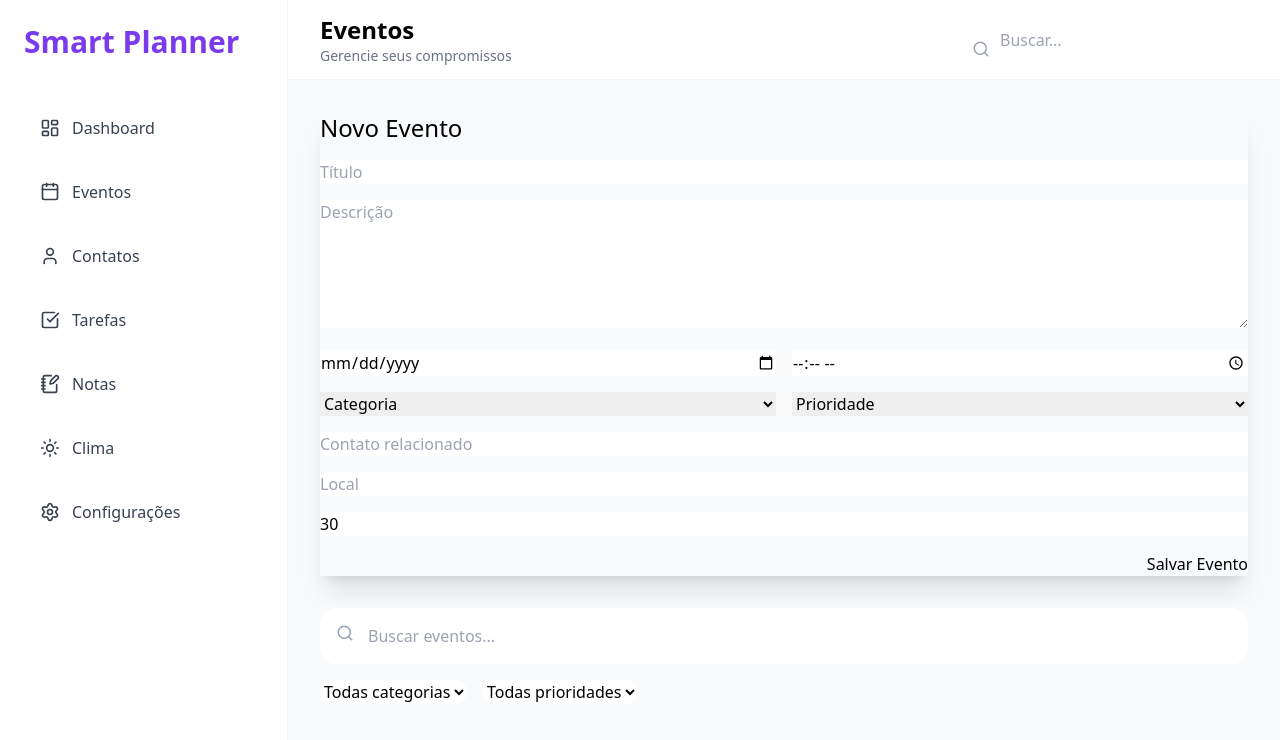
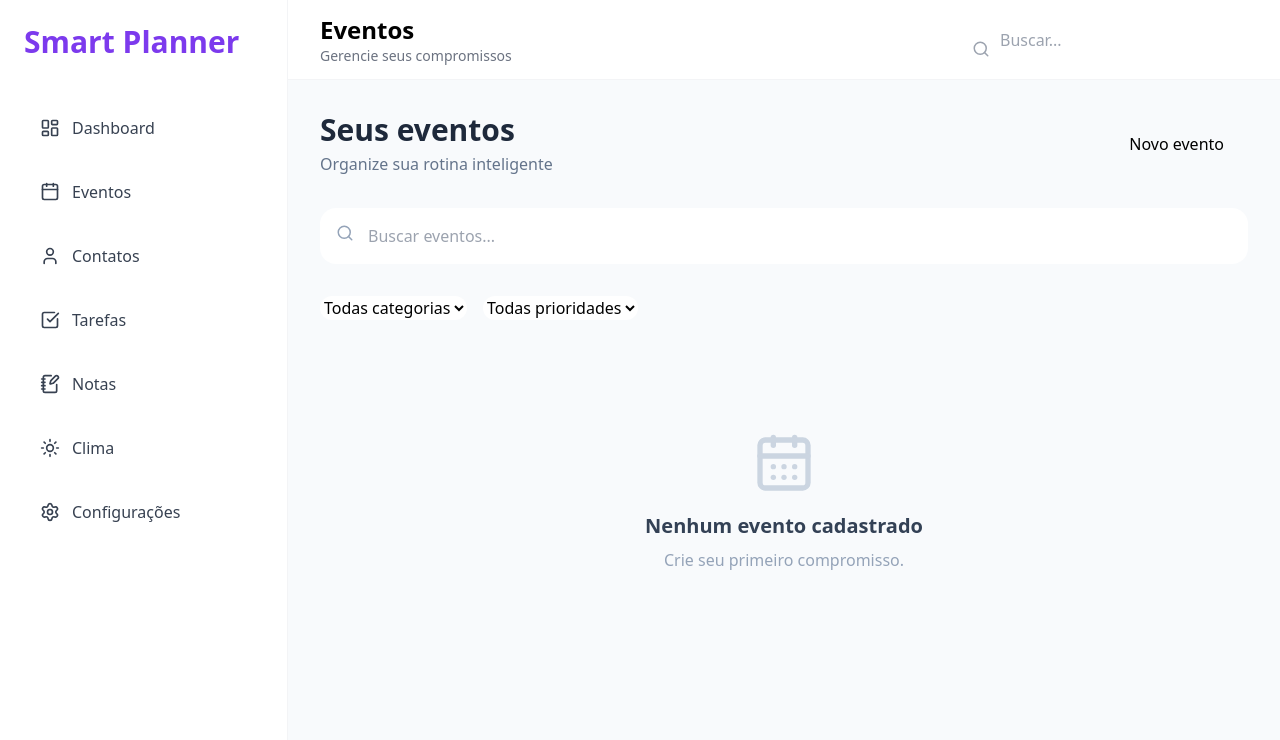
Before and after one commit to maurosakugawa/unified-platform, a React (Vite) app: page /events in a window 1280 px wide. Shown: the top 740 px of the page. Built offline with nearby package versions, Linux system fonts and the light colour scheme.

Commit message:
feat(sprint-2c.2): Modal + Edição

```diff
--- a/src/components/ui/Button.tsx
+++ b/src/components/ui/Button.tsx
@@ -2,8 +2,8 @@
 /**
  *
  * @author Mauro Sakugawa
- * Date: 2026-05-21
- * License: MIT License
+ * @created 2026-05-21
+ * @license MIT License
  * @version 1.0.0
  */
 import clsx from "clsx";
@@ -13,7 +13,7 @@ interface ButtonProps
   variant?: "primary" | "secondary" | "ghost";
 }
 
-export function Button({
+export default function Button({
   variant = "primary",
   className,
   ...props
--- a/src/components/ui/Input.tsx
+++ b/src/components/ui/Input.tsx
@@ -9,7 +9,7 @@
 interface InputProps
   extends React.InputHTMLAttributes<HTMLInputElement> {}
 
-export function Input(props: InputProps) {
+export default function Input(props: InputProps) {
   return (
     <input
       {...props}
--- a/src/components/ui/Modal.tsx
+++ b/src/components/ui/Modal.tsx
@@ -2,28 +2,92 @@
 /**
  *
  * @author Mauro Sakugawa
- * Date: 2026-05-21
- * License: MIT License
+ * @created 2026-05-21
+ * @license MIT License
  * @version 1.0.0
  */
-import React, { useEffect } from 'react';
+import type { ReactNode } from "react";
 
 interface ModalProps {
-    isOpen: boolean;
-    onClose: () => void;
-    children: React.ReactNode;
+  isOpen: boolean;
+  onClose: () => void;
+  title: string;
+  children: ReactNode;
 }
 
-const Modal: React.FC<ModalProps> = ({ isOpen, onClose, children }) => {
-    useEffect(() => {
-        const handleEscape = (event: KeyboardEvent) => {
-            if (event.key === 'Escape') {
-                onClose();
-            }
-        };
-        window.addEventListener('keydown', handleEscape);
-        return () => {
-            window.removeEventListener('keydown', handleEscape);
-        };
-    }, [onClose]);
+export default function Modal({
+  isOpen,
+  onClose,
+  title,
+  children,
+}: ModalProps) {
+  if (!isOpen) return null;
+
+  return (
+    <div
+      className="
+        fixed
+        inset-0
+        z-50
+        flex
+        items-center
+        justify-center
+        bg-black/40
+        backdrop-blur-sm
+        p-4
+      "
+    >
+      <div
+        className="
+          bg-white
+          rounded-3xl
+          shadow-2xl
+          w-full
+          max-w-2xl
+          animate-in
+          fade-in
+          zoom-in-95
+          duration-200
+        "
+      >
+        <div
+          className="
+            flex
+            items-center
+            justify-between
+            px-6
+            py-5
+            border-b
+            border-slate-100
+          "
+        >
+          <h2
+            className="
+              text-xl
+              font-bold
+              text-slate-800
+            "
+          >
+            {title}
+          </h2>
+
+          <button
+            onClick={onClose}
+            className="
+              btn
+              btn-sm
+              btn-circle
+              btn-ghost
+            "
+          >
+            ✕
+          </button>
+        </div>
+
+        <div className="p-6">
+          {children}
+        </div>
+      </div>
+    </div>
+  );
 }
--- a/src/components/ui/PageContainer.tsx
+++ b/src/components/ui/PageContainer.tsx
@@ -2,15 +2,15 @@
 /**
  *
  * @author Mauro Sakugawa
- * Date: 2026-05-21
- * License: MIT License
+ * @created 2026-05-21
+ * @license MIT License
  * @version 1.0.0
  */
 interface Props {
   children: React.ReactNode;
 }
 
-export function PageContainer({ children }: Props) {
+export default function PageContainer({ children }: Props) {
   return (
     <div className="p-8 max-w-7xl mx-auto w-full">
       {children}
--- a/src/modules/events/components/EventCard.tsx
+++ b/src/modules/events/components/EventCard.tsx
@@ -14,13 +14,14 @@ import {
   Clock,
   MapPin,
   Trash2,
+  Pencil,
 } from "lucide-react";
 
 import type {
   Event,
   EventPriority,
 } from "../types/event.types";
-
+import { useEventModal } from "../store/useEventModal";
 import Badge from "../../../components/ui/Badge";
 import Card from "../../../components/ui/Card";
 
@@ -42,6 +43,10 @@ export default function EventCard({
     Média: "medium",
     Alta: "high",
   };
+
+  const openEdit = useEventModal(
+    (state) => state.openEdit
+  );
 
   return (
     <Card>
@@ -95,7 +100,18 @@ export default function EventCard({
         </div>
       </div>
 
-      <div className="mt-6 flex justify-end">
+      <div className="mt-6 flex justify-end gap-2">
+        <button
+          onClick={() => openEdit(event)}
+          className="
+            btn
+            btn-sm
+            btn-outline
+          "
+        >
+          <Pencil size={16} />
+        </button>
+
         <button
           onClick={() => onDelete(event.id)}
           className="
--- a/src/modules/events/components/EventForm.tsx
+++ b/src/modules/events/components/EventForm.tsx
@@ -1,142 +1,228 @@
 // src/modules/events/components/EventForm.tsx
-/* *
+
+/**
+ * Formulário responsável pela criação
+ * e edição de eventos.
  *
  * @author Mauro Sakugawa
- * Date: 2026-05-21
- * License: MIT License
+ * @created 2026-05-21
+ * @license MIT License
  * @version 1.0.0
- * */
+ */
 
-import { useState } from 'react'
-import { useEventStore } from '../store/useEventStore'
+import { useState } from "react";
+
+import Button from "../../../components/ui/Button";
+
+import { useEventStore } from "../store/useEventStore";
+import { useEventModal } from "../store/useEventModal";
+
 import {
   EVENT_CATEGORIES,
   EVENT_PRIORITIES,
-} from '../types/event.types'
+  type Event,
+  type EventCategory,
+  type EventPriority,
+} from "../types/event.types";
+
+const emptyForm: Event = {
+  id: "",
+  title: "",
+  description: "",
+  date: "",
+  time: "",
+  category: "Pessoal",
+  priority: "Média",
+  contact: "",
+  location: "",
+  reminder: 30,
+  createdAt: "",
+};
 
 export default function EventForm() {
-  const addEvent = useEventStore((state) => state.addEvent)
+  const addEvent = useEventStore(
+    (state) => state.addEvent
+  );
 
-  const [formData, setFormData] = useState({
-    title: '',
-    description: '',
-    date: '',
-    time: '',
-    category: '',
-    priority: '',
-    contact: '',
-    location: '',
-    reminder: 30,
-  })
+  const updateEvent = useEventStore(
+    (state) => state.updateEvent
+  );
 
-  const handleChange = (e) => {
-    setFormData({
+  const close = useEventModal(
+    (state) => state.close
+  );
+
+  const editingEvent = useEventModal(
+    (state) => state.editingEvent
+  );
+
+  const [formData, setFormData] =
+    useState<Event>(() =>
+      editingEvent
+        ? editingEvent
+        : emptyForm
+    );
+
+  /**
+   * Atualiza o formulário quando
+   * um evento é selecionado para edição.
+
+  useEffect(() => {
+    if (editingEvent) {
+      setFormData(editingEvent);
+    } else {
+      setFormData(emptyForm);
+    }
+  }, [editingEvent]);
+   */
+  /**
+   * Atualiza os campos do formulário
+   */
+  const handleChange = (
+    e: React.ChangeEvent<
+      | HTMLInputElement
+      | HTMLTextAreaElement
+      | HTMLSelectElement
+    >
+  ) => {
+    const { name, value } = e.target;
+
+    setFormData((prev) => ({
+      ...prev,
+      [name]:
+        name === "reminder"
+          ? Number(value)
+          : value,
+    }));
+  };
+
+  /**
+   * Salva ou atualiza um evento
+   */
+  const handleSubmit = (
+    e: React.FormEvent
+  ) => {
+    e.preventDefault();
+
+    if (editingEvent) {
+      updateEvent(formData);
+    } else {
+      addEvent({
         ...formData,
-      [e.target.name]: e.target.value,
-    })
+        id: crypto.randomUUID(),
+        createdAt:
+          new Date().toISOString(),
+      });
     }
 
-  const handleSubmit = (e) => {
-    e.preventDefault()
+    setFormData(emptyForm);
 
-    addEvent({
-      id: crypto.randomUUID(),
-      ...formData,
-      createdAt: new Date().toISOString(),
-    })
-
-    setFormData({
-      title: '',
-      description: '',
-      date: '',
-      time: '',
-      category: '',
-      priority: '',
-      contact: '',
-      location: '',
-      reminder: 30,
-    })
-  }
+    close();
+  };
 
   return (
-    <div className="card bg-base-100 shadow-xl">
-      <div className="card-body">
-        <h2 className="card-title text-2xl mb-4">
-          Novo Evento
-        </h2>
-
     <form
       onSubmit={handleSubmit}
-          className="space-y-4"
+      className="space-y-5"
     >
+      <div className="grid gap-5">
         <input
           type="text"
           name="title"
           placeholder="Título"
-            className="input input-bordered w-full"
           value={formData.title}
           onChange={handleChange}
+          className="
+            input
+            input-bordered
+            w-full
+          "
+          required
         />
 
         <textarea
           name="description"
           placeholder="Descrição"
-            className="textarea textarea-bordered w-full h-32"
           value={formData.description}
           onChange={handleChange}
+          className="
+            textarea
+            textarea-bordered
+            h-32
+          "
         />
 
-          <div className="grid grid-cols-1 md:grid-cols-2 gap-4">
+        <div className="grid md:grid-cols-2 gap-5">
           <input
             type="date"
             name="date"
-              className="input input-bordered w-full"
             value={formData.date}
             onChange={handleChange}
+            className="
+              input
+              input-bordered
+            "
+            required
           />
 
           <input
             type="time"
             name="time"
-              className="input input-bordered w-full"
             value={formData.time}
             onChange={handleChange}
+            className="
+              input
+              input-bordered
+            "
+            required
           />
         </div>
 
-          <div className="grid grid-cols-1 md:grid-cols-2 gap-4">
+        <div className="grid md:grid-cols-2 gap-5">
           <select
             name="category"
-              className="select select-bordered w-full"
             value={formData.category}
             onChange={handleChange}
+            className="
+              select
+              select-bordered
+            "
           >
-              <option value="">
-                Categoria
-              </option>
-
-              {EVENT_CATEGORIES.map((category) => (
-                <option key={category}>
+            {EVENT_CATEGORIES.map(
+              (
+                category: EventCategory
+              ) => (
+                <option
+                  key={category}
+                  value={category}
+                >
                   {category}
                 </option>
-              ))}
+              )
+            )}
           </select>
 
           <select
             name="priority"
-              className="select select-bordered w-full"
             value={formData.priority}
             onChange={handleChange}
+            className="
+              select
+              select-bordered
+            "
           >
-              <option value="">
-                Prioridade
-              </option>
-
-              {EVENT_PRIORITIES.map((priority) => (
-                <option key={priority}>
+            {EVENT_PRIORITIES.map(
+              (
+                priority: EventPriority
+              ) => (
+                <option
+                  key={priority}
+                  value={priority}
+                >
                   {priority}
                 </option>
-              ))}
+              )
+            )}
           </select>
         </div>
 
@@ -144,36 +230,54 @@ export default function EventForm() {
           type="text"
           name="contact"
           placeholder="Contato relacionado"
-            className="input input-bordered w-full"
           value={formData.contact}
           onChange={handleChange}
+          className="
+            input
+            input-bordered
+          "
         />
 
         <input
           type="text"
           name="location"
           placeholder="Local"
-            className="input input-bordered w-full"
           value={formData.location}
           onChange={handleChange}
+          className="
+            input
+            input-bordered
+          "
         />
 
         <input
           type="number"
           name="reminder"
           placeholder="Lembrete em minutos"
-            className="input input-bordered w-full"
           value={formData.reminder}
           onChange={handleChange}
+          className="
+            input
+            input-bordered
+          "
         />
+      </div>
 
-          <div className="flex justify-end">
-            <button className="btn btn-primary">
-              Salvar Evento
+      <div className="flex justify-end gap-3">
+        <button
+          type="button"
+          onClick={close}
+          className="btn btn-ghost"
+        >
+          Cancelar
         </button>
+
+        <Button type="submit">
+          {editingEvent
+            ? "Salvar alterações"
+            : "Criar evento"}
+        </Button>
       </div>
     </form>
-      </div>
-    </div>
-  )
+  );
 }
--- /dev/null
+++ b/src/modules/events/components/EventModal.tsx
@@ -0,0 +1,44 @@
+// src/modules/events/components/EventModal.tsx
+/**
+ *
+ * @author Mauro Sakugawa
+ * @created 2026-05-21
+ * @license MIT License
+ * @version 1.0.0
+ */
+import Modal from "../../../components/ui/Modal";
+
+import EventForm from "./EventForm";
+
+import { useEventModal } from "../store/useEventModal";
+
+export default function EventModal() {
+  const isOpen = useEventModal(
+    (state) => state.isOpen
+  );
+
+  const close = useEventModal(
+    (state) => state.close
+  );
+
+  const editingEvent = useEventModal(
+    (state) => state.editingEvent
+  );
+
+  return (
+    <Modal
+      isOpen={isOpen}
+      onClose={close}
+      title={
+        editingEvent
+          ? "Editar evento"
+          : "Novo evento"
+      }
+    >
+
+        <EventForm
+            key={editingEvent?.id ?? "new"}
+        />
+    </Modal>
+  );
+}
--- a/src/modules/events/pages/EventsPage.tsx
+++ b/src/modules/events/pages/EventsPage.tsx
@@ -13,12 +13,16 @@ import { useState } from "react";
 
 import MainLayout from "../../../layouts/MainLayout";
 
-import EventForm from "../components/EventForm";
+import Button from "../../../components/ui/Button";
+
 import EventList from "../components/EventList";
 import EventSearch from "../components/EventSearch";
 import EventFilters from "../components/EventFilters";
+import EventModal from "../components/EventModal";
 
 import { useFilteredEvents } from "../hooks/useFilteredEvents";
+
+import { useEventModal } from "../store/useEventModal";
 
 export default function EventsPage() {
   const [search, setSearch] =
@@ -37,35 +41,67 @@ export default function EventsPage() {
       priority,
     });
 
+  const openCreate = useEventModal(
+    (state) => state.openCreate
+  );
+
   return (
     <MainLayout
       title="Eventos"
       subtitle="Gerencie seus compromissos"
     >
       <div className="space-y-8">
-        <EventForm />
+        {/* HEADER */}
+        <div
+          className="
+            flex
+            flex-col
+            lg:flex-row
+            lg:items-center
+            lg:justify-between
+            gap-4
+          "
+        >
+          <div>
+            <h1
+              className="
+                text-3xl
+                font-bold
+                text-slate-800
+              "
+            >
+              Seus eventos
+            </h1>
 
-        <div className="space-y-4">
+            <p className="text-slate-500 mt-1">
+              Organize sua rotina inteligente
+            </p>
+          </div>
+
+          <Button onClick={openCreate}>
+            Novo evento
+          </Button>
+        </div>
+
+        {/* BUSCA */}
         <EventSearch
           value={search}
           onChange={setSearch}
         />
 
+        {/* FILTROS */}
         <EventFilters
           category={category}
           priority={priority}
-            onCategoryChange={
-              setCategory
-            }
-            onPriorityChange={
-              setPriority
-            }
+          onCategoryChange={setCategory}
+          onPriorityChange={setPriority}
         />
-        </div>
 
-        <EventList
-          events={filteredEvents}
-        />
+        {/* LISTA */}
+        <EventList events={filteredEvents} />
+
+        {/* MODAL */}
+        <EventModal />
       </div>
     </MainLayout>
   );
--- /dev/null
+++ b/src/modules/events/store/useEventModal.ts
@@ -0,0 +1,48 @@
+// src/modules/events/store/useEventModal.tsx
+/**
+ *
+ * @author Mauro Sakugawa
+ * @created 2026-05-21
+ * @license MIT License
+ * @version 1.0.0
+ */
+import { create } from "zustand";
+
+import type { Event } from "../types/event.types";
+
+interface EventModalStore {
+  isOpen: boolean;
+
+  editingEvent: Event | null;
+
+  openCreate: () => void;
+
+  openEdit: (event: Event) => void;
+
+  close: () => void;
+}
+
+export const useEventModal =
+  create<EventModalStore>((set) => ({
+    isOpen: false,
+
+    editingEvent: null,
+
+    openCreate: () =>
+      set({
+        isOpen: true,
+        editingEvent: null,
+      }),
+
+    openEdit: (event) =>
+      set({
+        isOpen: true,
+        editingEvent: event,
+      }),
+
+    close: () =>
+      set({
+        isOpen: false,
+        editingEvent: null,
+      }),
+  }));
```
Lines whose indentation alone changed are shown as unchanged.
